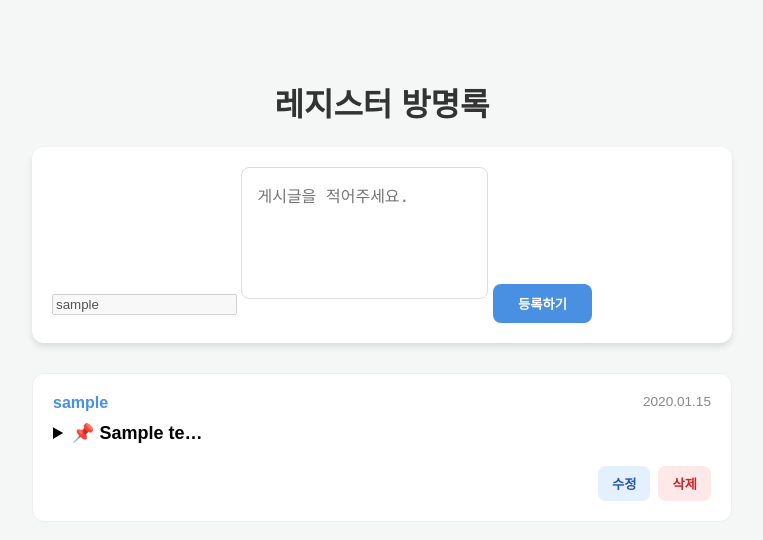
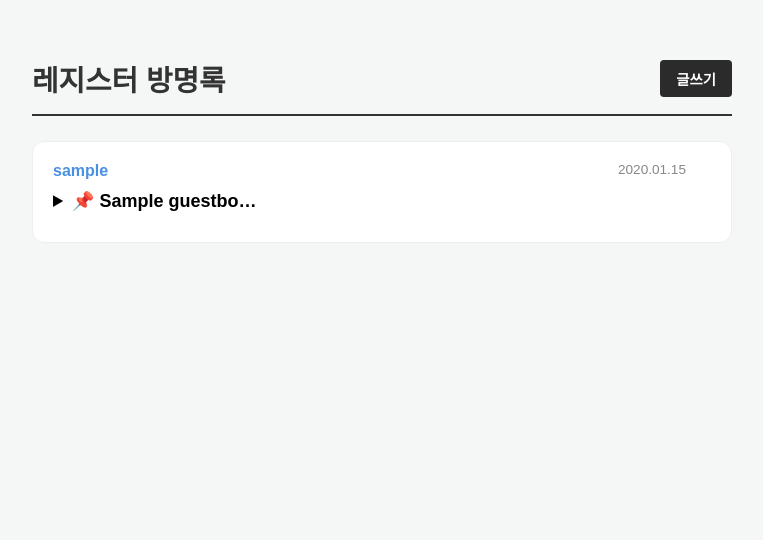
Before and after one commit to eegmon/regiweb, a Django app: page /guestbook/guestbook/ in a window 1280 px wide. Shown: the top 540 px of the page, without its empty margins (258-1021 px from the left). Run offline with Django 5.2, Linux system fonts and the light colour scheme; a user stored in the database is signed in; tables that the repository leaves empty hold one stand-in row (values such as "Sample post").

Commit message:
ㄴㅁㅇㄹㄴㅇㄹ

```diff
--- a/guestbook/templates/guestbook.html
+++ b/guestbook/templates/guestbook.html
@@ -5,36 +5,146 @@
     <meta charset="UTF-8">
     <title>레지스터 방명록</title>
     <link rel="stylesheet" href="{% static 'css/guestbook.css' %}">
+    <style>
+        /* 요구사항 디자인을 위해 추가된 핵심 CSS (기본 guestbook.css가 깨지지 않게 보완합니다) */
+        .board-header {
+            display: flex;
+            justify-content: space-between;
+            align-items: center;
+            border-bottom: 2px solid #333;
+            padding-bottom: 15px;
+            margin-bottom: 25px;
+        }
+        .board-header h1 {
+            margin: 0;
+            font-size: 1.8rem;
+        }
+        /* 우측 상단 글쓰기 버튼 스타일 */
+        .write-page-btn {
+            background-color: #2b2b2b;
+            color: #ffffff;
+            padding: 8px 16px;
+            text-decoration: none;
+            border-radius: 4px;
+            font-weight: bold;
+            font-size: 0.9rem;
+            transition: background 0.2s ease;
+        }
+        .write-page-btn:hover {
+            background-color: #4a4a4a;
+        }
+
+        /* 댓글 카드 클릭 활성화 및 메뉴용 패딩 확보 */
+        .post {
+            position: relative;
+            cursor: pointer;
+            padding-right: 45px;
+        }
+
+        /* 우측 상단 점 세개 버튼 (평소엔 숨김, 댓글 클릭 시 활성화) */
+        .dots-menu-btn {
+            display: none;
+            position: absolute;
+            top: 15px;
+            right: 15px;
+            background: none;
+            border: none;
+            font-size: 1.4rem;
+            cursor: pointer;
+            color: #666;
+            padding: 0 5px;
+            line-height: 1;
+        }
+        .post.active .dots-menu-btn {
+            display: block;
+        }
+
+        /* 점 세개 메뉴 클릭 시 나타나는 커스텀 드롭다운 상자 */
+        .dots-dropdown {
+            display: none;
+            position: absolute;
+            top: 42px;
+            right: 15px;
+            background: white;
+            border: 1px solid #ddd;
+            border-radius: 4px;
+            box-shadow: 0 2px 10px rgba(0,0,0,0.1);
+            z-index: 100;
+        }
+        .dots-dropdown button {
+            background: none;
+            border: none;
+            display: block;
+            width: 100%;
+            padding: 10px 20px;
+            text-align: left;
+            cursor: pointer;
+            font-size: 0.85rem;
+            color: #333;
+        }
+        .dots-dropdown button:hover {
+            background-color: #f5f5f5;
+        }
+        .dots-dropdown .delete-opt {
+            color: #de4747;
+            border-top: 1px solid #eee;
+        }
+
+        /* 커스텀 YES/NO 확인창 모달 레이아웃 */
+        .custom-confirm-modal {
+            display: none;
+            position: fixed;
+            top: 0; left: 0; width: 100%; height: 100%;
+            background: rgba(0, 0, 0, 0.4);
+            justify-content: center;
+            align-items: center;
+            z-index: 9999;
+        }
+        .confirm-box {
+            background: #ffffff;
+            padding: 24px;
+            border-radius: 6px;
+            text-align: center;
+            width: 90%;
+            max-width: 300px;
+            box-shadow: 0 4px 20px rgba(0,0,0,0.15);
+        }
+        .confirm-box p {
+            margin: 0 0 20px 0;
+            font-size: 1rem;
+            font-weight: 500;
+            color: #222;
+        }
+        .confirm-buttons {
+            display: flex;
+            justify-content: center;
+            gap: 12px;
+        }
+        .confirm-buttons button {
+            padding: 8px 24px;
+            border: none;
+            border-radius: 4px;
+            font-weight: bold;
+            cursor: pointer;
+            font-size: 0.9rem;
+        }
+        .btn-yes { background-color: #de4747; color: white; }
+        .btn-no { background-color: #e0e0e0; color: #333; }
+    </style>
 </head>
 
 <body>
 
     <div class="guestbook-container">
 
+        <div class="board-header">
             <h1>레지스터 방명록</h1>
+            <a href="{% url 'guestbook_write' %}" class="write-page-btn">글쓰기</a>
+        </div>
 
-        <!-- 글쓰기 -->
-        <section class="write-box">
-            <form method="post">
-                {% csrf_token %}
-                {% if user.is_authenticated %}
-                <input type="text" value="{{ user.username }}" maxlength="30" disabled>
-                <input type="hidden" name="nickname" value="{{ user.username }}">
-                {% else %}
-                <input type="text" name="nickname" placeholder="닉네임" maxlength="30">
-                {% endif %}
-                <textarea name="content" placeholder="게시글을 적어주세요."></textarea>
-
-                <button type="submit">
-                    등록하기
-                </button>
-            </form>
-        </section>
-
-        <!-- 게시글 리스트 -->
         <section class="post-list">
             {% for entry in entries %}
-            <article class="post">
+            <article class="post" onclick="togglePostCard(this, event)">
                 <div class="post-header">
                     <span class="nickname">{{ entry.nickname }}</span>
                     <span class="date">{{ entry.created_at|date:"Y.m.d" }}</span>
@@ -42,7 +152,7 @@
 
                 <details>
                     <summary class="title">
-                        📌 {{ entry.content|truncatechars:10 }}
+                        📌 {{ entry.title|truncatechars:15 }}
                     </summary>
 
                     <p class="content">
@@ -52,15 +162,20 @@
 
                 {% if user.is_authenticated %}
                     {% if entry.author_id == user.id or user.is_staff %}
-                    <div class="post-actions">
-                        <button type="button" class="action-btn edit-btn" onclick="editEntry({{ entry.id }}, '{{ entry.content|escapejs }}')">수정</button>
-                        <form method="post" class="inline-form" onsubmit="return confirm('정말 삭제하시겠습니까?');">
+
+                    <button type="button" class="dots-menu-btn" onclick="toggleMenuBox(this, event)">⋮</button>
+
+                    <div class="dots-dropdown">
+                        <button type="button" onclick="editEntry({{ entry.id }}, '{{ entry.content|escapejs }}')">수정</button>
+                        <button type="button" class="delete-opt" onclick="triggerDeletePop({{ entry.id }}, event)">삭제</button>
+                    </div>
+
+                    <form method="post" id="delete-form-{{ entry.id }}" style="display:none;">
                         {% csrf_token %}
                         <input type="hidden" name="action" value="delete">
                         <input type="hidden" name="entry_id" value="{{ entry.id }}">
-                            <button type="submit" class="action-btn delete-btn">삭제</button>
                     </form>
-                    </div>
+
                     <form method="post" id="edit-form-{{ entry.id }}" class="hidden-form">
                         {% csrf_token %}
                         <input type="hidden" name="action" value="edit">
@@ -79,28 +194,40 @@
 
     </div>
 
+    <div id="customConfirmModal" class="custom-confirm-modal">
+        <div class="confirm-box">
+            <p>정말 삭제하시겠습니까?</p>
+            <div class="confirm-buttons">
+                <button type="button" class="btn-yes" id="modalYesBtn">Yes</button>
+                <button type="button" class="btn-no" onclick="dismissDeletePop()">No</button>
+            </div>
+        </div>
+    </div>
+
     <script>
-        function editEntry(entryId, currentContent) {
-            const nextContent = prompt('수정할 내용을 입력하세요.', currentContent);
+        let targetedDeleteFormId = null;
 
-            if (nextContent === null) {
-                return;
+        // 게시글 카드를 누르면 점 세개 아이콘 등장 토글
+        function togglePostCard(cardElement, event) {
+            document.querySelectorAll('.post').forEach(p => {
+                if (p !== cardElement) p.classList.remove('active');
+            });
+            cardElement.classList.toggle('active');
+            event.stopPropagation();
         }
 
-            const trimmedContent = nextContent.trim();
+        // 점 세개 누르면 수정/삭제 드롭다운 패널 열기
+        function toggleMenuBox(buttonElement, event) {
+            event.stopPropagation();
+            const targetMenu = buttonElement.nextElementSibling;
+            const isOpen = targetMenu.style.display === 'block';
 
-            if (!trimmedContent) {
-                alert('내용을 입력해주세요!');
-                return;
+            closeAllDropdowns();
+            targetMenu.style.display = isOpen ? 'none' : 'block';
         }
 
-            const contentField = document.getElementById(`edit-content-${entryId}`);
-            const form = document.getElementById(`edit-form-${entryId}`);
-
-            contentField.value = trimmedContent;
-            form.submit();
-        }
-    </script>
-
-</body>
-</html>
+        // 삭제하기 선택 시 YES/NO 창 노출
+        function triggerDeletePop(entryId, event) {
+            event.stopPropagation();
+            targetedDeleteFormId = `delete-form-${entryId}`;
+            document.getElementById('customConfirmModal').style.
--- a/guestbook/urls.py
+++ b/guestbook/urls.py
@@ -1,6 +1,15 @@
 from django.urls import path
-from . import views
+from guestbook import views as guestbook_views
 
+# urls.py 파일에서 방명록 부분을 찾아 아래처럼 수정합니다.
 urlpatterns = [
-    path('guestbook/', views.guestbook_view, name='guestbook'), # 주소는 /accounts/signup/ 이 됩니다.
+    # ... 기존 다른 앱 주소들 (admin, accounts 등) ...
+
+    # 기존 'guestbook/ guestbook/guestbook/' 부분을 아래와 같이 변경합니다.
+    path('guestbook/', guestbook_views.guestbook_view, name='guestbook'),
+
+    # 글쓰기 페이지 경로를 확실하게 매칭합니다.
+    path('guestbook/write/', guestbook_views.guestbook_write, name='guestbook_write'),
+
+    # ... 나머지 주소들 ...
 ]
--- a/guestbook/views.py
+++ b/guestbook/views.py
@@ -1,45 +1,52 @@
 from django.shortcuts import render, redirect
 from django.shortcuts import get_object_or_404
-
 from .models import GuestbookEntry
 
+# 1. 방명록 목록 및 수정/삭제만 담당 (글 생성 코드는 여기서 완전히 제거됨)
 def guestbook_view(request):
     if request.method == 'POST':
-        action = request.POST.get('action', 'create')
+        action = request.POST.get('action', '')
 
         if action == 'delete':
             entry_id = request.POST.get('entry_id')
             entry = get_object_or_404(GuestbookEntry, pk=entry_id)
-
             if entry.author_id == request.user.id or request.user.is_staff:
                 entry.delete()
-
             return redirect('guestbook')
 
         if action == 'edit':
             entry_id = request.POST.get('entry_id')
             content = request.POST.get('content', '').strip()
             entry = get_object_or_404(GuestbookEntry, pk=entry_id)
-
             if content and (entry.author_id == request.user.id or request.user.is_staff):
                 entry.content = content
                 entry.save(update_fields=['content', 'updated_at'])
-
             return redirect('guestbook')
 
-        nickname = request.POST.get('nickname', '').strip() or '익명'
+        # ⚠️ 중요: 기존 코드 맨 아래에 있던 nickname, content 처리 및 GuestbookEntry.objects.create 로직을 여기서 완전히 지워야 합니다.
+
+    # GET 요청 시 목록만 보여줌
+    entries = GuestbookEntry.objects.order_by('-created_at')
+    return render(request, 'guestbook.html', {'entries': entries})
+
+
+# 2. 독립된 새 글 작성 페이지 및 저장만 담당
+def guestbook_write(request):
+    if request.method == 'POST':
+        title = request.POST.get('title', '').strip()
         content = request.POST.get('content', '').strip()
 
+        nickname = '익명'
         if request.user.is_authenticated:
-            nickname = request.user.username or nickname
+            nickname = request.user.username
 
-        if content:
+        if title and content:
             GuestbookEntry.objects.create(
                 author=request.user if request.user.is_authenticated else None,
                 nickname=nickname,
+                title=title,       # 새로운 제목 필드
                 content=content,
             )
-            return redirect('guestbook')
+            return redirect('guestbook') # 저장 후 메인 페이지로 이동
 
-    entries = GuestbookEntry.objects.order_by('-created_at')
-    return render(request, 'guestbook.html', {'entries': entries})
+    return render(request, 'write.html')
```
Also changed, not shown: guestbook/models.py (+9 -7 lines), guestbook/templates/write.html (added, +60 -0 lines), guestbook/migrations/0003_guestbookentry_title.py (added). Lines whose indentation alone changed are shown as unchanged.
